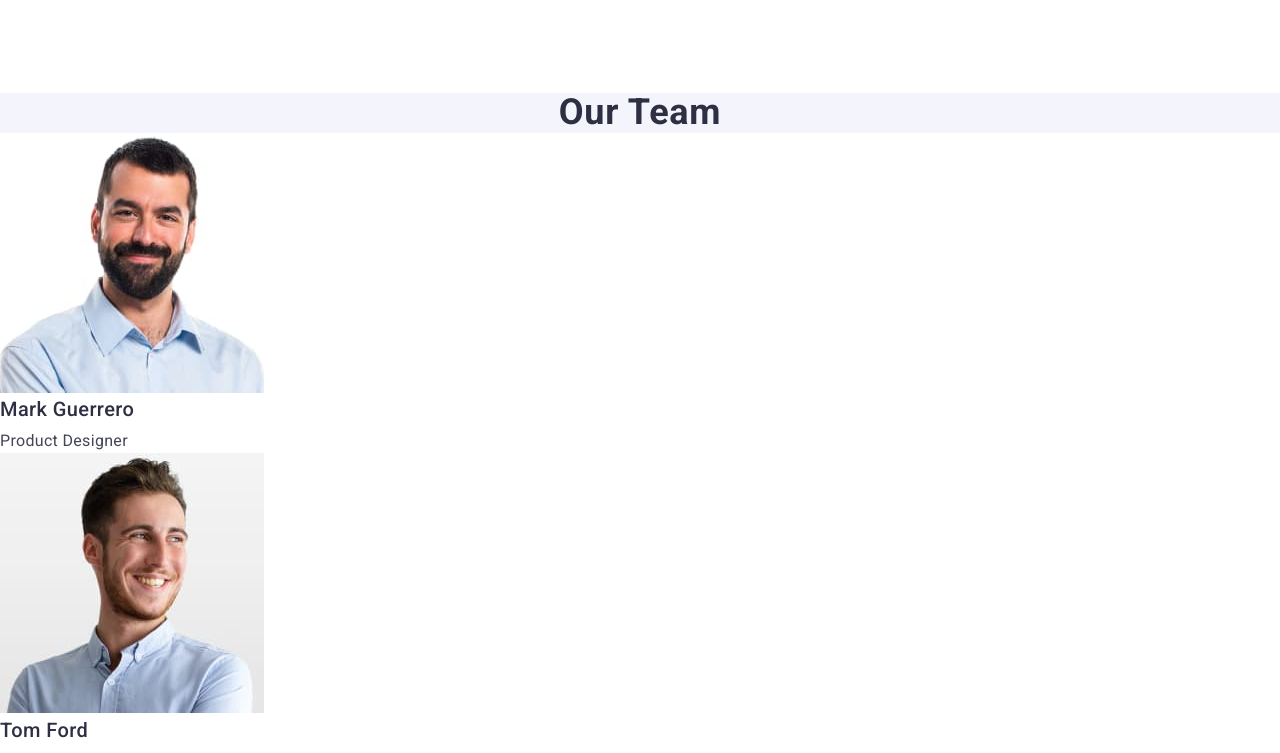
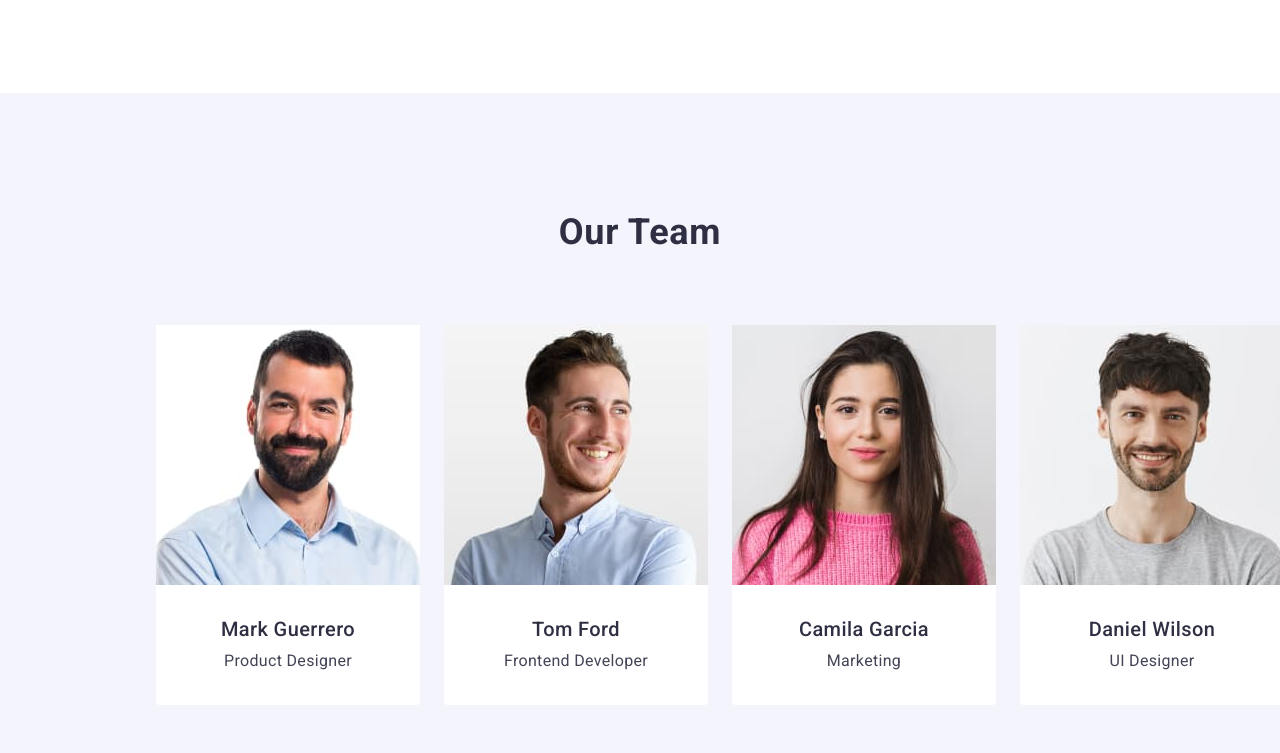
Before and after one commit to SofiiaEvdokimenko/goit-markup-hw-03, a plain HTML site: page index.html in a window 1280 px wide. Shown: the part 922-1675 px from the top of the page. Drawn offline with nearby package versions, Linux system fonts and the light colour scheme.

Commit message:
add index.html

```diff
--- a/css/styles.css
+++ b/css/styles.css
@@ -14,7 +14,15 @@
     display: flex;
     list-style-type: none;
     gap: 40px;
+    align-items: center;
 
+}
+.foto-list{
+    list-style-type: none;
+    display: flex;
+    gap: 24px;
+    padding-left: 156px;
+    padding-bottom: 120px;
 }
 .header{
     border-bottom: 1px solid #e7e9fc;
@@ -140,6 +148,7 @@ background-color: #404BBF;
 }
 .section{
     background-color: #F4F4FD;
+height: 732px;
 }
 .info{
 height: 104px;
@@ -156,15 +165,50 @@ height: 104px;
 letter-spacing: 0.4px;
 padding-right: 24px;
 padding-bottom: 8px;
+
+}
+.name2{
+    color: #2E2F42;
+    font-weight: 500;
+    font-size: 20px;
+    line-height: 1.20;
+letter-spacing: 0.4px;
+    display: flex;
+align-items: center;
+justify-content: center;
+flex-direction: column;
+gap: 8px;
+padding-left: 16px;
+padding-top: 32px;
+padding-right: 16px;
+padding-bottom: 8px;
 }
 .foto{
     background-color: #FFFFFF;
+    margin-top: 72px;
+    border-radius: 0 0 4px 4px;
+padding: 0px 0px 32px 0px;
+width: 264px;
+height: 380px;
+}
+img{
+    display: block;
 }
 .text{
     font-size: 16px;
     line-height: 1.5;
 letter-spacing: 0.32px;
 padding-right: 24px;
+}
+.text2{
+    font-size: 16px;
+    line-height: 1.5;
+letter-spacing: 0.32px;
+display: flex;
+align-items: center;
+justify-content: center;
+flex-direction: column;
+gap: 8px;
 }
 .headline{
     text-align: center;
@@ -174,6 +218,8 @@ padding-right: 24px;
     line-height: 1.11;
     letter-spacing: 0.02em;
     text-transform: capitalize;
+    padding-top: 120px;
+
 }
 .footer{
     background-color: #2E2F42;
--- a/index.html
+++ b/index.html
@@ -57,23 +57,23 @@
 </section>
 <section class="section">
 <h2 class="headline">Our Team</h2>
-<ul class="list">
+<ul class="foto-list">
  <li class="foto">
      <img src="./images/img1.jpg" alt="Mark Guerrero" width="264" height="260">
-     <h3 class="name">Mark Guerrero</h3>
-     <p class="text">Product Designer</p>
+     <h3 class="name2">Mark Guerrero</h3>
+     <p class="text2">Product Designer</p>
  </li>
  <li class="foto">
     <img src="./images/img.jpg" alt="Tom Ford" width="264" height="260">
-    <h3 class="name">Tom Ford</h3>
-     <p class="text">Frontend Developer</p>
+    <h3 class="name2">Tom Ford</h3>
+     <p class="text2">Frontend Developer</p>
  </li>
  <li class="foto"><img src="./images/img2.jpg" alt="Camila Garcia" width="264" height="260">
-     <h3 class="name">Camila Garcia</h3>
-     <p class="text">Marketing</p></li>
+     <h3 class="name2">Camila Garcia</h3>
+     <p class="text2">Marketing</p></li>
  <li class="foto"><img src="./images/img3.jpg" alt="Daniel Wilson" width="264" height="260">
-    <h3 class="name">Daniel Wilson</h3>
-    <p class="text">UI Designer</p>
+    <h3 class="name2">Daniel Wilson</h3>
+    <p class="text2">UI Designer</p>
  </li>
 </ul>
 </section>
```
